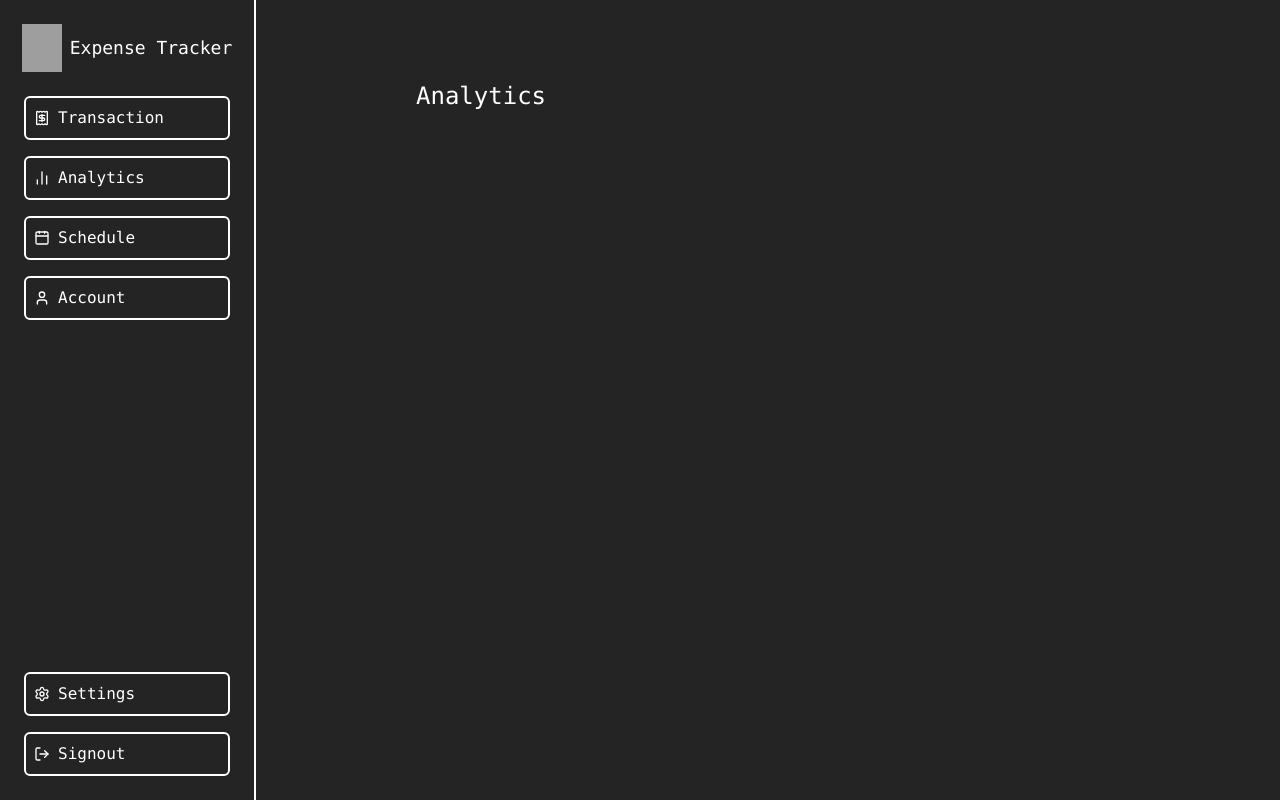
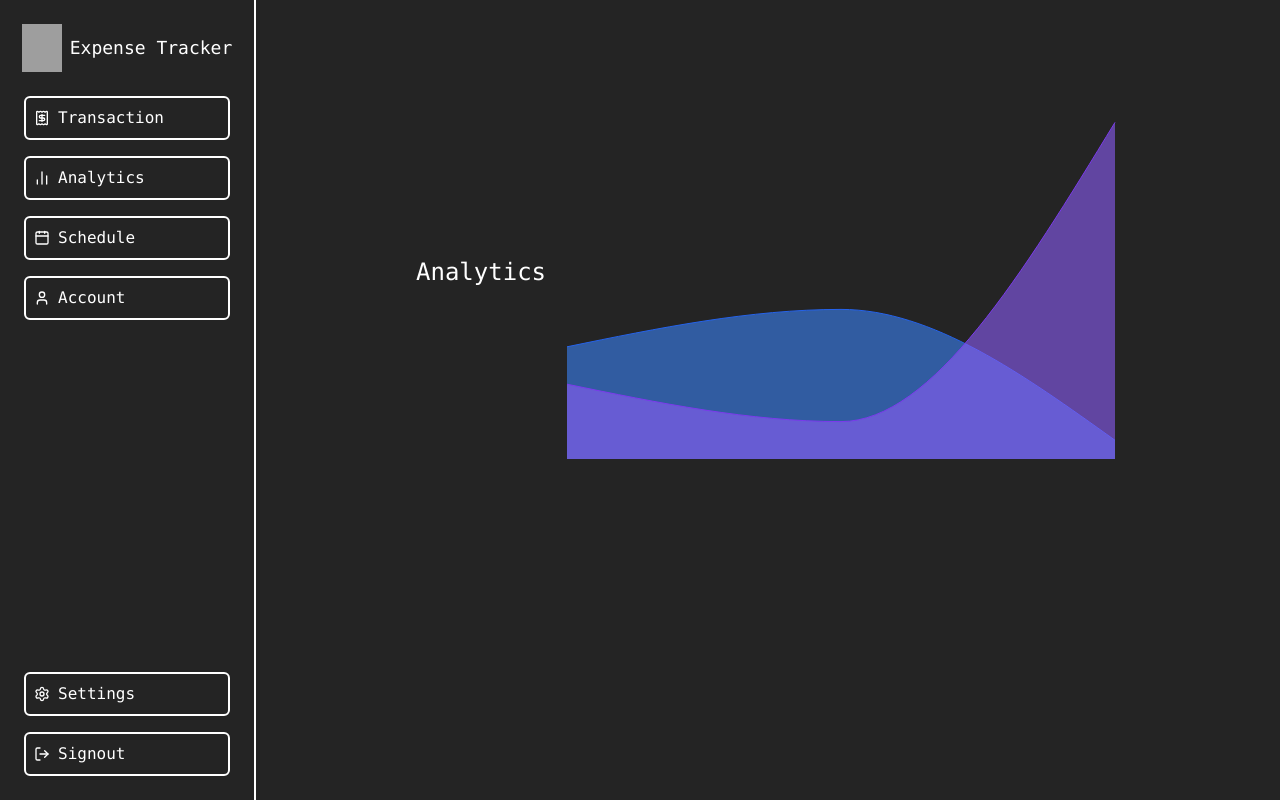
Before and after one commit to Ein-shen/Finance_tracker, a React (Vite) app in the folder client/: page /dashboard/analytics in a window 1280 px wide. Built offline with nearby package versions, Linux system fonts and the light colour scheme; no server answers; grey boxes are pictures that could not be loaded.

Commit message:
learnign the analytics form prac

```diff
--- a/client/src/components/SalesChart.jsx
+++ b/client/src/components/SalesChart.jsx
@@ -8,6 +8,7 @@ const productsales = [
 
 export const SalesChart = () => {
   return (
+    <div className="w-full h-96">
       <ResponsiveContainer width="100%" height="100%">
         <AreaChart data={productsales}>
           <Area
@@ -16,7 +17,16 @@ export const SalesChart = () => {
             stroke="#2563eb"
             fill="#3b82f6"
           />
+
+          <Area
+            type="monotone"
+            dataKey="product2"
+            stroke="#7c3aed"
+            fill="#8b5cf6"
+            stackId='1'
+          />
         </AreaChart>
       </ResponsiveContainer>
+    </div>
   )
 }
--- a/client/src/pages/user/Analytics.jsx
+++ b/client/src/pages/user/Analytics.jsx
@@ -1,13 +1,17 @@
 import React from 'react'
+import { SalesChart } from '../../components/SalesChart'
 
 export const Analytics = () => {
   return (
-    <div className="w-full flex flex-row justify-between items-center px-4 sm:px-8 md:px-12 lg:px-20 gap-4">
+    <div className="w-full flex flex-col md:flex-row justify-between items-start md:items-center px-4 sm:px-8 md:px-12 lg:px-20 gap-4">
 
-        <h1 className="font-mono text-lg sm:text-2xl theme-text">
-          Analytics
-        </h1>
+      <h1 className="font-mono text-lg sm:text-2xl theme-text">
+        Analytics
+      </h1>
 
+     <div className="w-full h-96 flex-1">
+        <SalesChart />
+      </div>
 
     </div>
   )
```
Lines whose indentation alone changed are shown as unchanged.
